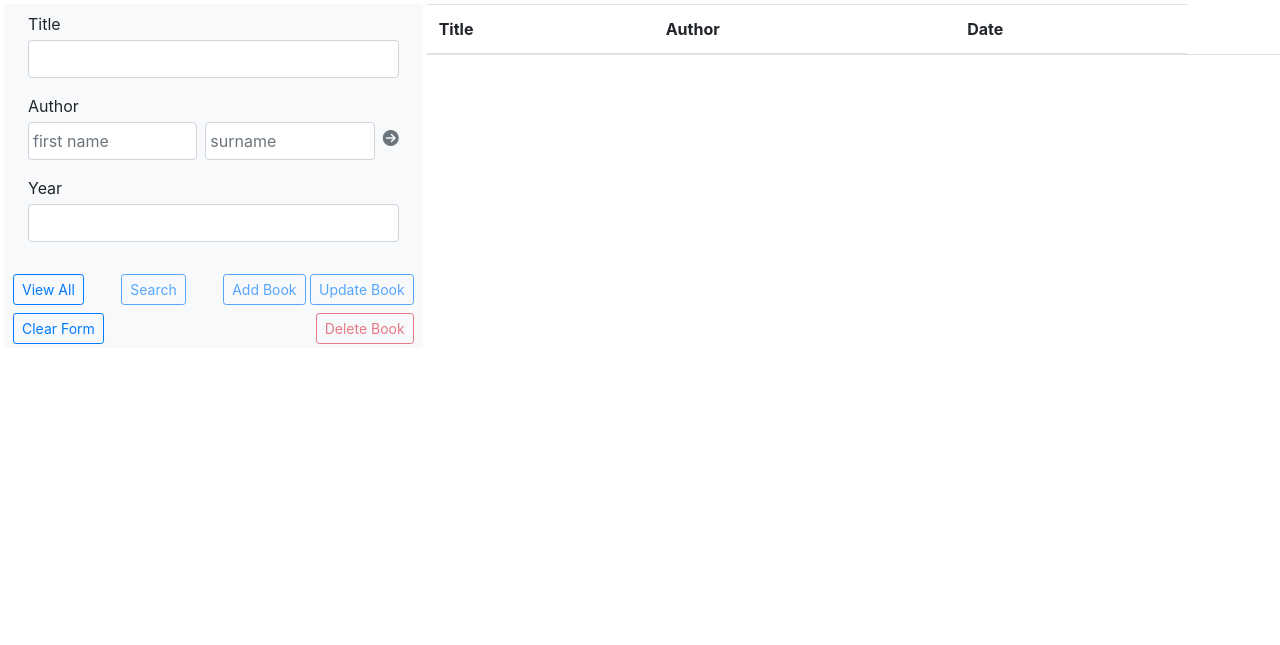
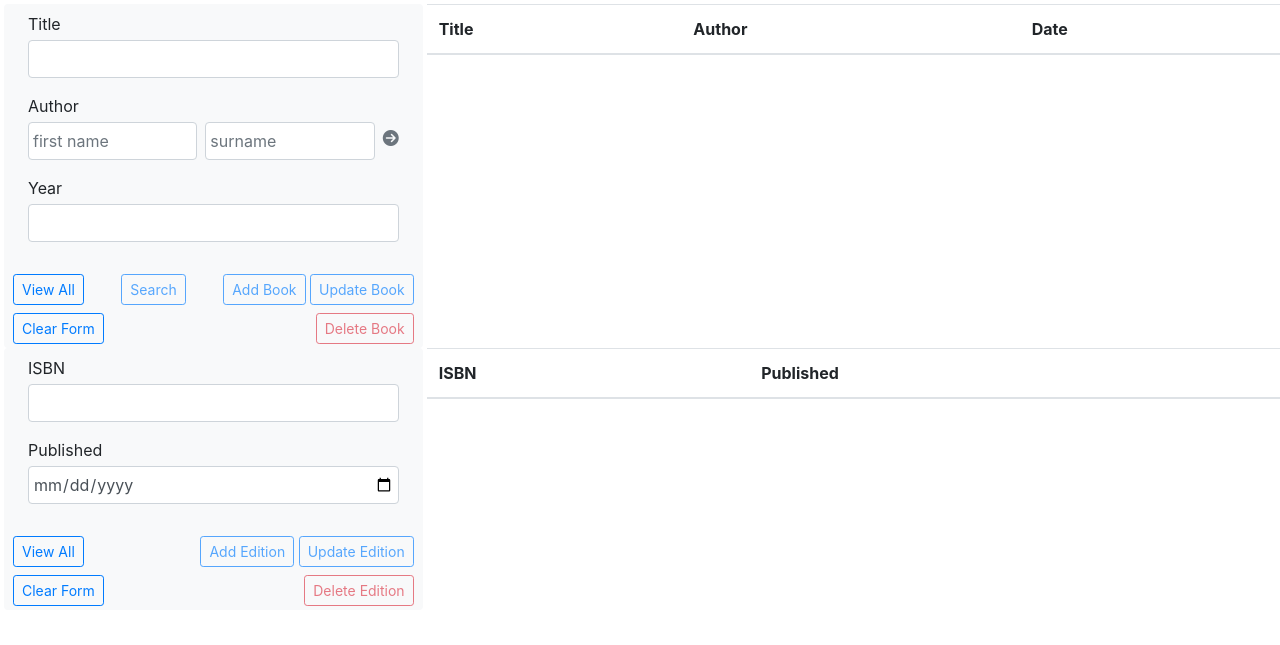
Before and after one commit to obenson42/BookList, a Flask app: page / in a window 1280 px wide. Shown: the part 92-737 px from the top of the page. Run offline with Flask 2, Linux system fonts and the light colour scheme; lists and menus that the app fills with data are empty; some libraries are stand-ins or nearby versions.

Commit message:
editions and publishers added

```diff
--- a/book_list/models.py
+++ b/book_list/models.py
@@ -15,7 +15,7 @@ class Author(db.Model):
 
     def jsonify(self):
         json = '{"id":' + str(self.id)
-        json += ',"first_name":"' + self.title + '"'
+        json += ',"first_name":"' + self.first_name + '"'
         json += ',"surname":"' + self.surname + '"'
         json += ',"date_birth":"' + (str(self.date_birth) if isinstance(self.date_birth, datetime.date) else "") + '"'
         json += ',"date_death":"' + (str(self.date_death) if isinstance(self.date_death, datetime.date) else "") + '"'
@@ -51,11 +51,11 @@ class Publisher(db.Model):
     __tablename__ = 'publisher'
     id = Column(Integer, primary_key=True)
     name = Column(Text())
-    editions = relationship('Edition', backref=backref('edition', lazy=True))
+    editions = relationship('Edition') #, backref=backref('edition', lazy=True))
 
     def jsonify(self):
         json = '{"id":' + str(self.id)
-        json += ',"name":"' + self.title + '"'
+        json += ',"name":"' + self.name + '"'
         json += '}'
         return json
 
--- a/book_list/static/BookList.js
+++ b/book_list/static/BookList.js
@@ -1,17 +1,21 @@
-function goPageBook(authorID) {
+function goPageBook(authorID, publisherID) {
     $("#page_books").show("slow");
     $("#page_authors").hide("slow");
     $("#page_publishers").hide("slow");
-    $("#link_books, #link_authors").toggleClass("active");
-    if(authorID !== undefined)
+    $("#link_authors, #link_publishers").removeClass("active");
+    $("#link_books").addClass("active");
+    if(authorID)
         gBookList.showBooksByAuthor(authorID);
+    if(publisherID)
+        gBookList.showBooksByPublisher(publisherID);
 }
 
 function goPageAuthor(authorID) {
     $("#page_books").hide("slow");
     $("#page_authors").show("slow");
     $("#page_publishers").hide("slow");
-    $("#link_books, #link_authors").toggleClass("active");
+    $("#link_books, #link_publishers").removeClass("active");
+    $("#link_authors").addClass("active");
     if (authorID !== undefined)
         gAuthorList.showAuthor(authorID);
 }
@@ -20,6 +24,8 @@ function goPagePublisher(bookID, authorID) {
     $("#page_books").hide("slow");
     $("#page_authors").hide("slow");
     $("#page_publishers").show("slow");
+    $("#link_books, #link_authors").removeClass("active");
+    $("#link_publishers").addClass("active");
     if(bookID !== undefined)
         gPublisherList.showPublishersByBook(bookID);
     else if(authorID !== undefined)
--- a/book_list/static/BookListAuthors.js
+++ b/book_list/static/BookListAuthors.js
@@ -31,7 +31,7 @@ class AuthorList {
         $(btn).html(
             '<span class="spinner-border spinner-border-sm" role="status" aria-hidden="true"></span> Loading...'
         );
-        let self = this;
+        const self = this;
         $.getJSON("/authors/", function (data) {
             self.setContent(data["authors"]);
         })
@@ -98,8 +98,8 @@ class AuthorList {
     }
 
     deleteAuthor() {
-        let authorID = $("#author_id").val();
-        let self = this;
+        const authorID = $("#author_id").val();
+        const self = this;
         $.ajax({
             method: "DELETE",
             url: "/author/?" + $.param({ "id": authorID }),
@@ -135,7 +135,7 @@ class AuthorList {
 
     clearPrevHighlight() {
         // clear previous row hightlight if there was one
-        let prevID = $("#author_id").val();
+        const prevID = $("#author_id").val();
         if (prevID !== "0") {
             // un-highlight row
             $("#author" + prevID + " td").each(function () {
--- a/book_list/static/BookListBooks.js
+++ b/book_list/static/BookListBooks.js
@@ -7,16 +7,6 @@ class Book {
         this.authorSurname = authorSurname;
         this.year = year;
         this.authorID = authorID;
-    }
-}
-
-class Edition {
-    constructor(id, pub_date, isbn, bookID, publisherID) {
-        this.id = id;
-        this.pub_date = pub_date;
-        this.isbn = isbn;
-        this.bookID = bookID;
-        this.publisherID = publisherID;
     }
 }
 
@@ -192,7 +182,7 @@ class BookList {
         const bookAuthorFirstName = $("#book_author_first_name").val();
         const bookAuthorSurname = $("#book_author_surname").val();
         const bookYear = $("#book_year").val();
-        const bookAuthorID = $("book_author_id").val();
+        const bookAuthorID = $("#book_author_id").val();
         $("#btn_search").prop("disabled", (bookTitle === "" && bookAuthorFirstName === "" && bookAuthorSurname === "" && bookYear === ""));
         $("#btn_add_book").prop("disabled", (bookID !== "0" || bookTitle === "" || bookAuthorFirstName === "" || bookAuthorSurname === "" || bookYear === ""));
         $("#btn_update_book").prop("disabled", (bookID === "0"));
@@ -302,6 +292,20 @@ class BookList {
                 });
         }
     }
+
+    showBooksByPublisher(publisherID) {
+        this.clearPrevHighlight();
+        this.clearForm();
+        if (publisherID !== 0) {
+            const self = this;
+            $.getJSON("/books_by_publisher/?" + $.param({ "publisher_id": publisherID }), function (data) {
+                self.setContent(data["books"]);
+            })
+                .fail(function () {
+                    alert("Problem in loading books by publisher");
+                });
+        }
+    }
 }
 
 // create an instance of BookList for all the UI to link to
--- /dev/null
+++ b/book_list/static/BookListEditions.js
@@ -0,0 +1,246 @@
+// classes
+class Edition {
+    constructor(id, isbn, pub_date, bookID, publisherID) {
+        this.id = id;
+        this.isbn = isbn;
+        this.pub_date = pub_date;
+        this.bookID = bookID;
+        this.publisherID = publisherID;
+    }
+}
+
+class EditionList {
+    constructor() {
+        this.allEditions = [];
+    }
+
+    setContent(data) {
+        this.allEditions = [];
+        for (let x of data) {
+            let edition = new Edition(x["id"], x["isbn"], x["date_published"], x["book_id"], x["publisher_id"]);
+            this.allEditions.push(edition);
+        }
+        this.displayList();
+    }
+
+    // button methods
+    viewAll(btn) {
+        // disable button
+        $(btn).prop("disabled", true);
+        // add spinner to button
+        $(btn).html(
+            '<span class="spinner-border spinner-border-sm" role="status" aria-hidden="true"></span> Loading...'
+        );
+        const self = this;
+        $.getJSON("/editions/", function (data) {
+            self.setContent(data["editions"]);
+        })
+            .fail(function () {
+                alert("Problem getting edition list");
+            })
+            .always(function () {
+                // remove spinner to button
+                $(btn).html(
+                    'View All'
+                );
+                // enable button
+                $(btn).prop("disabled", false);
+            });
+    }
+
+    addEdition() {
+        const editionISBN = $("#edition_isbn").val();
+        const editionDatePublished = $("#edition_date_published").val();
+        let self = this;
+        $.ajax({
+            method: "PUSH",
+            url: "/edition/",
+            data: { id: 0, isbn: editionISBN, date_published: editionDatePublished },
+            dataType: "json"
+        })
+            .done(function (result) {
+                // clear the inputs
+                self.clearForm();
+                // get the list again so user can see edition has been added
+                self.viewAll();
+            })
+            .fail(function () {
+                alert("Problem adding edition");
+            });
+    }
+
+    updateEdition() {
+        const editionID = $("#edition_id").val();
+        const editionISBN = $("#edition_isbn").val();
+        const editionDatePublished = $("#edition_date_published").val();
+        const self = this;
+        $.ajax({
+            method: "PUT",
+            url: "/edition/",
+            data: { id: editionID, isbn: editionISBN, date_published: editionDatePublished },
+            dataType: "json"
+        })
+            .done(function (result) {
+                // clear the inputs
+                self.clearForm();
+                // get the list again so user can see edition has been update
+                self.viewAll();
+            })
+            .fail(function () {
+                alert("Problem updating edition");
+            });
+    }
+
+    deleteEdition() {
+        const editionID = $("#edition_id").val();
+        const self = this;
+        $.ajax({
+            method: "DELETE",
+            url: "/edition/?" + $.param({ "id": editionID }),
+            dataType: "json"
+        })
+            .done(function (result) {
+                // clear the inputs
+                self.clearForm();
+                // get the list again so user can see edition has gone
+                self.viewAll();
+            })
+            .fail(function () {
+                alert("Problem deleting edition");
+            });
+    }
+
+    // form clearing/updating from user interaction
+    clearForm() {
+        // clear any previous highlighted row
+        this.clearPrevHighlight();
+        // clear the inputs
+        $("#edition_id").val(0);
+        $("#edition_isbn").val("");
+        $("#edition_date_published").val("");
+        // disable buttons dependent on a table row having been clicked
+        $("#btn_add_edition").prop("disabled", true);
+        $("#btn_update_edition").prop("disabled", true);
+        $("#btn_delete_edition").prop("disabled", true);
+    }
+
+    clearPrevHighlight() {
+        // clear previous row hightlight if there was one
+        let prevID = $("#edition_id").val();
+        if (prevID !== "0") {
+            // un-highlight row
+            $("#edition" + prevID + " td").each(function () {
+                $(this).css({ backgroundColor: "" });
+            });
+        }
+    }
+
+    // called by inputs when text is entered, updates which buttons are disabled
+    fieldsChanged() {
+        const editionID = $("#edition_id").val();
+        const editionISBN = $("#edition_isbn").val();
+        const editionBookID = $("#edition_book_id").val();
+        const editionPublisherID = $("#edition_publisher_id").val();
+        $("#btn_add_edition").prop("disabled", (editionID !== "0" || editionISBN === ""));
+        $("#btn_update_edition").prop("disabled", (editionID === "0"));
+    }
+
+    // JSON to HTML functions
+    displayList() {
+        let out = "";
+        for (let i = 0; i < this.allEditions.length; i++) {
+            const edition = this.allEditions[i];
+            out += '<tr id="edition' + edition.id + '">';
+            out += '<td>' + edition.isbn + '</td>';
+            out += '<td>' + edition.date_published + '</td>';
+            out += '</tr>';
+        }
+        $("#edition_list").find("tbody").empty();
+        $("#edition_list").find("tbody").append(out);
+        // disable buttons dependent on a table row having been clicked
+        $("#btn_update_edition").prop("disabled", true);
+        $("#btn_delete_edition").prop("disabled", true);
+    }
+
+    fillFieldsFromEdition(edition) {
+        $("#edition_id").val(edition.id);
+        $("#edition_isbn").val(edition.isbn);
+        $("#edition_date_published").val(edition.date_published);
+        // update which buttons are disabled
+        $("#btn_add_edition").prop("disabled", true);
+        $("#btn_update_edition").prop("disabled", true); // can't update until user changes something
+        $("#btn_delete_edition").prop("disabled", false);
+    }
+
+    get numEditions() {
+        return this.allEditions.length;
+    }
+
+    edition(i) {
+        return this.allEditions[i];
+    }
+
+    editionByID(id) {
+        return this.allEditions.find(obj => obj.id === id);
+    }
+
+    showEditionsByPublisher(publisherID) {
+        this.clearPrevHighlight();
+        this.clearForm();
+        if (publisherID !== 0) {
+            const self = this;
+            $.getJSON("/editions_by_publisher/?" + $.param({ "publisher_id": publisherID }), function (data) {
+                self.setContent(data["editions"]);
+            })
+                .fail(function () {
+                    alert("Problem in loading editions by publisher");
+                });
+        }
+    }
+}
+
+// create an instance of EditionList for all the UI to link to
+gEditionList = new EditionList();
+
+$(document).ready(function () {
+    // add event to inputs
+    $("#edition_isbn").on("input", function () {
+        gEditionList.fieldsChanged();
+    });
+    $("#edition_date_published").on("input", function () {
+        gEditionList.fieldsChanged();
+    });
+    // add events to buttons
+    $("#btn_view_all_editions").click(function () {
+        gEditionList.viewAll(this);
+    });
+    $("#btn_add_edition").click(function () {
+        gEditionList.addEdition();
+    });
+    $("#btn_update_edition").click(function () {
+        gEditionList.updateEdition();
+    });
+    $("#btn_clear_form_edition").click(function () {
+        gEditionList.clearForm();
+    });
+    $("#btn_delete_edition").click(function () {
+        gEditionList.deleteEdition();
+    });
+    // add event to table rows
+    $("#edition_list").delegate('tr', 'click', function () {
+        gEditionList.clearPrevHighlight();
+        // fill inputs with values for clicked row
+        let id = parseInt($(this).attr("id").substring(7));
+        for (let i = 0; i < gEditionList.numEditions; i++) {
+            let edition = gEditionList.edition(i);
+            if (edition['id'] === id) {
+                gEditionList.fillFieldsFromEdition(edition);
+                // highlight row clicked on so user can check they clicked the right one
+                $("td", this).each(function () {
+                    $(this).css({ backgroundColor: "#f8f9fa" });
+                });
+                break;
+            }
+        }
+    });
+});
--- a/book_list/static/BookListPublisher.js
+++ b/book_list/static/BookListPublishers.js
@@ -14,7 +14,7 @@ class PublisherList {
     setContent(data) {
         this.allPublishers = [];
         for (let x of data) {
-            let pub = new Publisher(x["id"], x["name"]);
+            let publisher = new Publisher(x["id"], x["name"]);
             this.allPublishers.push(publisher);
         }
         this.displayList();
@@ -248,7 +248,7 @@ $(document).ready(function () {
     $("#publisher_list").delegate('tr', 'click', function () {
         gPublisherList.clearPrevHighlight();
         // fill inputs with values for clicked row
-        let id = parseInt($(this).attr("id").substring(4));
+        let id = parseInt($(this).attr("id").substring(9));
         for (let i = 0; i < gPublisherList.numPublishers; i++) {
             let publisher = gPublisherList.publisher(i);
             if (publisher['id'] === id) {
--- a/book_list/templates/home.html
+++ b/book_list/templates/home.html
@@ -2,6 +2,9 @@
 {% block content %}
 <div class="container-fluid">
     {% include 'includes/books.html' %}
+</div>
+<div class="container-fluid">
+    {% include 'includes/editions.html' %}
 </div>
 <div class="container-fluid">
     {% include 'includes/authors.html' %}
--- a/book_list/templates/includes/books.html
+++ b/book_list/templates/includes/books.html
@@ -39,7 +39,7 @@
     <table class='table table-hover col-md-8 col-12' id='book_list'>
         <thead><tr><th>Title</th><th>Author</th><th>Date</th></tr></thead>
         <tbody>
-            <tr><td></td><td></td><td></td><td></td></tr>
+            <tr><td></td><td></td><td></td></tr>
         </tbody>
     </table>
 </div>
--- /dev/null
+++ b/book_list/templates/includes/editions.html
@@ -0,0 +1,39 @@
+{% block content %}
+<div class='row' id="page_editions">
+    <form class='col-md-4 col-12 px-sm-1' id="edition_entry">
+        <input type='hidden' id='edition_id' value='0' />
+        <input type='hidden' id='edition_book_id' value='0' />
+        <input type='hidden' id='edition_publisher_id' value='0' />
+        <div id='fields' class='px-1 px-sm-2 px-md-3 px-lg-4 py-2 bg-light rounded-top'>
+            <div class='form-group mb-1 mb-md-3'>
+                <label for='edition_isbn' class='mr-sm-2 mb-0 mb-sm-1'>ISBN</label>
+                <input type='text' class='form-control mb-sm-0 mb-2 mr-sm-2 px-sm-1 py-sm-0 edition_field' id='edition_isbn' />
+            </div>
+            <div class='form-group mb-sm-1 mb-md-3'>
+                <label for='edition_date_published' class='mr-sm-2 mb-0 mb-sm-1'>Published</label>
+                <input type='date' class='form-control mb-sm-0 mb-2 mr-sm-2 px-sm-1 py-sm-0 author_field' id='edition_date_published' />
+            </div>
+        </div>
+        <div id='controls' class='container-fluid px-4 py-1 bg-light rounded-bottom'>
+            <div class='row d-flex justify-content-between'>
+                <button type='button' class='btn btn-outline-primary btn-sm mt-1 ' id="btn_view_all_editions">View All</button>
+                <div>
+                    <button type='button' class='btn btn-outline-primary btn-sm mt-1 ' id='btn_add_edition' disabled>Add Edition</button>
+                    <button type='button' class='btn btn-outline-primary btn-sm mt-1 ' id='btn_update_edition' disabled>Update Edition</button>
+                </div>
+            </div>
+            <div class='row d-flex justify-content-between mt-2'>
+                <button type='button' class='btn btn-outline-primary btn-sm mr-sm-2' id='btn_clear_form_edition'>Clear Form</button>
+                <button type='button' class='btn btn-outline-danger btn-sm' id='btn_delete_edition' disabled>Delete Edition</button>
+            </div>
+        </div>
+    </form>
+    <table class='table table-hover col-md-8 col-12' id='edition_list'>
+        <thead><tr><th>ISBN</th><th>Published</th></tr></thead>
+        <tbody>
+            <tr><td></td><td></td></tr>
+        </tbody>
+    </table>
+</div>
+<script src="{{ url_for('static', filename='BookListEditions.js') }}"></script>
+{% endblock %}
```
Also changed, not shown: book_list/book_list.py (+21 -0 lines).
